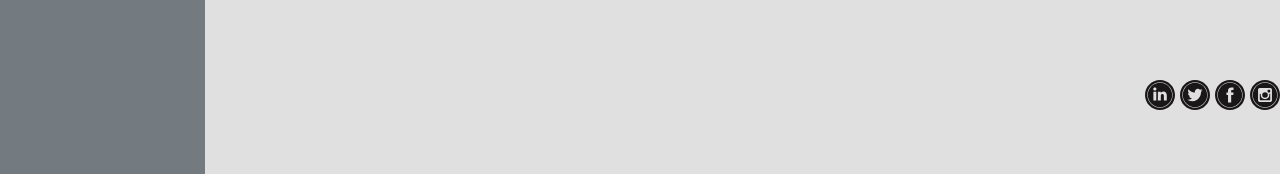
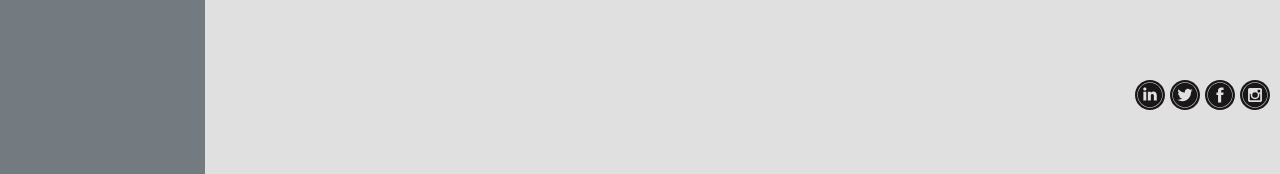
Before and after one commit to urakymzhan/personal-site, a React (Create React App) app: page /getstarted in a window 1280 px wide. Shown: the part 676-850 px from the top of the page. Built offline with nearby package versions, Linux system fonts and the light colour scheme.

Commit message:
instagram icon fixed

```diff
--- a/src/App.css
+++ b/src/App.css
@@ -67,5 +67,9 @@ body {
     bottom: 0px;
     background: #E0E0E0;
     text-align: end;
-    padding: 10px 20px 10px 0px;
+    padding: 10px 0px;
   }
+
+  footer a:last-child {
+    margin-right: 10px;
+  }
--- a/src/components/Footer.jsx
+++ b/src/components/Footer.jsx
@@ -13,7 +13,7 @@ const Footer = () => {
       <a href="https://www.linkedin.com/in/ulan-rakymzhanov/" target="_blank" rel="noopener noreferrer"><img src={require('../assets/linkedIn.svg')} alt="linkedin" style={image}/></a>
       <a href="https://twitter.com/home" target="_blank" rel="noopener noreferrer"><img src={require('../assets/twitter.svg')} style={image} alt="twitter"/></a>
       <a href="https://www.facebook.com/ulan13" target="_blank" rel="noopener noreferrer"><img src={require('../assets/facebook.svg')} style={image}alt="facebook" /></a>
-      <img src={require('../assets/instagram.svg')} alt="instagram" style={image}/>
+      <a href="https://www.instagram.com/u_rakymzhan/" target="_blank" rel="noopener noreferrer"><img src={require('../assets/instagram.svg')} alt="instagram" style={image}/></a>
     </footer>
     );
   }
```
Also changed, not shown: 1 other file (tests, documents, lock files or other folders).
